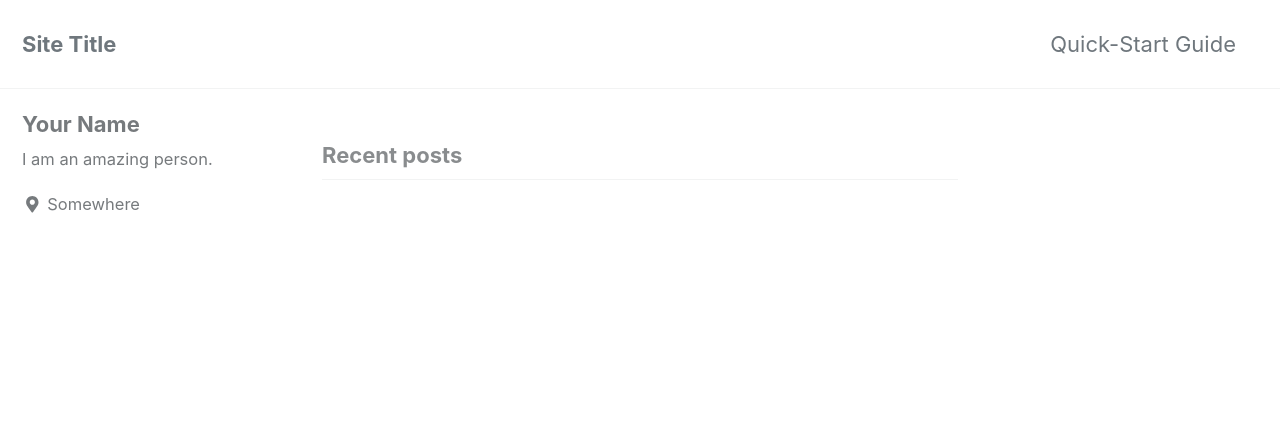
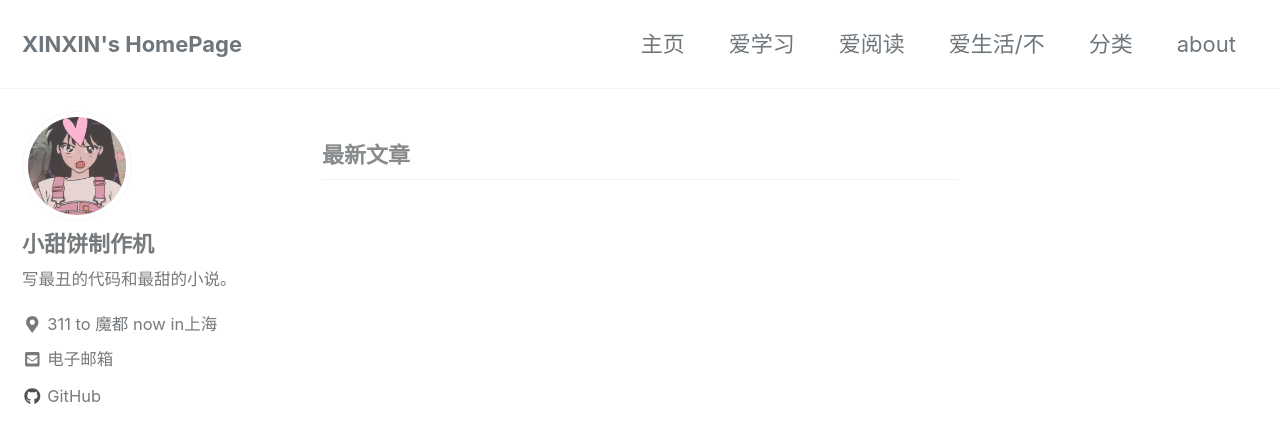
Before and after one commit to imxinxinxin/imxinxinxin.github.io, a Jekyll site: the page built from index.html, in a window 1280 px wide and 900 px high. Shown: the top 443 px of the window. Built offline with Jekyll 4.4.1, drawn with Linux system fonts in a browser that asks for light colours; cached includes are drawn as plain includes; nearby versions of some CDN libraries; the list of posts is cut into pages by our own code; some of the changed text lies outside the part shown.

Commit message:
修改了主页，对一些必要的配置文件进行了修改。

```diff
--- a/Gemfile
+++ b/Gemfile
@@ -1,2 +1,3 @@
 source "https://rubygems.org"
-gemspec
+gem "github-pages",group: :jekyll_plugins
+gem 'jekyll-include-cache'
--- a/_config.yml
+++ b/_config.yml
@@ -15,14 +15,15 @@
 minimal_mistakes_skin    : "default" # "air", "aqua", "contrast", "dark", "dirt", "neon", "mint", "plum", "sunrise"
 
 # Site Settings
-locale                   : "en-US"
-title                    : "Site Title"
+locale                   : "zh-CN"
+title                    : "XINXIN's HomePage"
 title_separator          : "-"
-name                     : "Your Name"
-description              : "An amazing website."
+name                     : "xinxinxin"
+description              : "study,read or life."
 url                      : # the base hostname & protocol for your site e.g. "https://mmistakes.github.io"
 baseurl                  : # the subpath of your site, e.g. "/blog"
-repository               : # GitHub username/repo-name e.g. "mmistakes/minimal-mistakes"
+repository               : imxinxinxin.github.io
+# GitHub username/repo-name e.g. "mmistakes/minimal-mistakes"
 teaser                   : # path of fallback teaser image, e.g. "/assets/images/500x300.png"
 logo                     : # path of logo image to display in the masthead, e.g. "/assets/images/88x88.png"
 masthead_title           : # overrides the website title displayed in the masthead, use " " for no title
@@ -40,7 +41,7 @@ comments:
     num_posts            : # 5 (default)
     colorscheme          : # "light" (default), "dark"
   utterances:
-    theme                : # "github-light" (default), "github-dark"
+    remote_theme         : "mmistakes/minimal-mistakes"
     issue_term           : # "pathname" (default)
 staticman:
   allowedFields          : # ['name', 'email', 'url', 'message']
@@ -106,11 +107,12 @@ analytics:
 
 # Site Author
 author:
-  name             : "Your Name"
-  avatar           : # path of avatar image, e.g. "/assets/images/bio-photo.jpg"
-  bio              : "I am an amazing person."
-  location         : "Somewhere"
-  email            :
+  name             : "小甜饼制作机"
+  avatar           : "/assets/images/picture1.jpg"
+  bio              : "写最丑的代码和最甜的小说。"
+  location         : "311 to 魔都 now in上海"
+  email            : "imxinxinxin@hotmail.com"
+  github           : "imxinxinxin"
   links:
     - label: "Email"
       icon: "fas fa-fw fa-envelope-square"
--- a/_data/navigation.yml
+++ b/_data/navigation.yml
@@ -1,12 +1,14 @@
 # main links
 main:
-  - title: "Quick-Start Guide"
-    url: https://mmistakes.github.io/minimal-mistakes/docs/quick-start-guide/
-  # - title: "About"
-  #   url: https://mmistakes.github.io/minimal-mistakes/about/
-  # - title: "Sample Posts"
-  #   url: /year-archive/
-  # - title: "Sample Collections"
-  #   url: /collection-archive/
-  # - title: "Sitemap"
-  #   url: /sitemap/
+  - title: "主页"
+    url: /
+  - title: "爱学习"
+    url: /learn/
+  - title: "爱阅读"
+    url: /books/
+  - title: "爱生活/不"
+    url: /life/
+  - title: "分类"
+    url: /kind/
+  - title: "about"
+    url: /about/
```
Also changed, not shown: assets/images/picture1.jpg (added).
